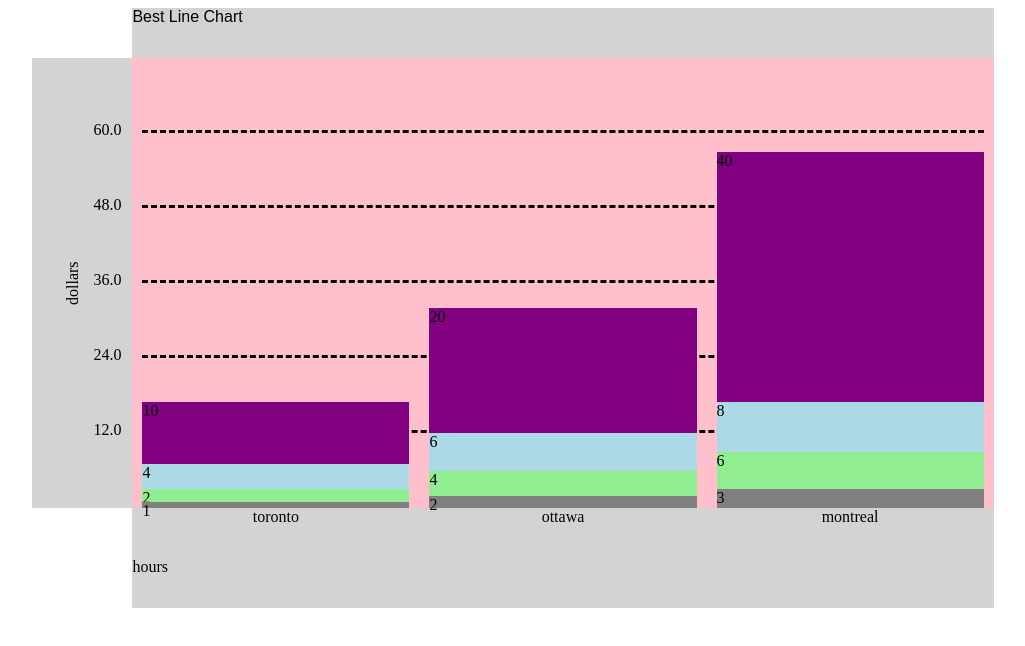
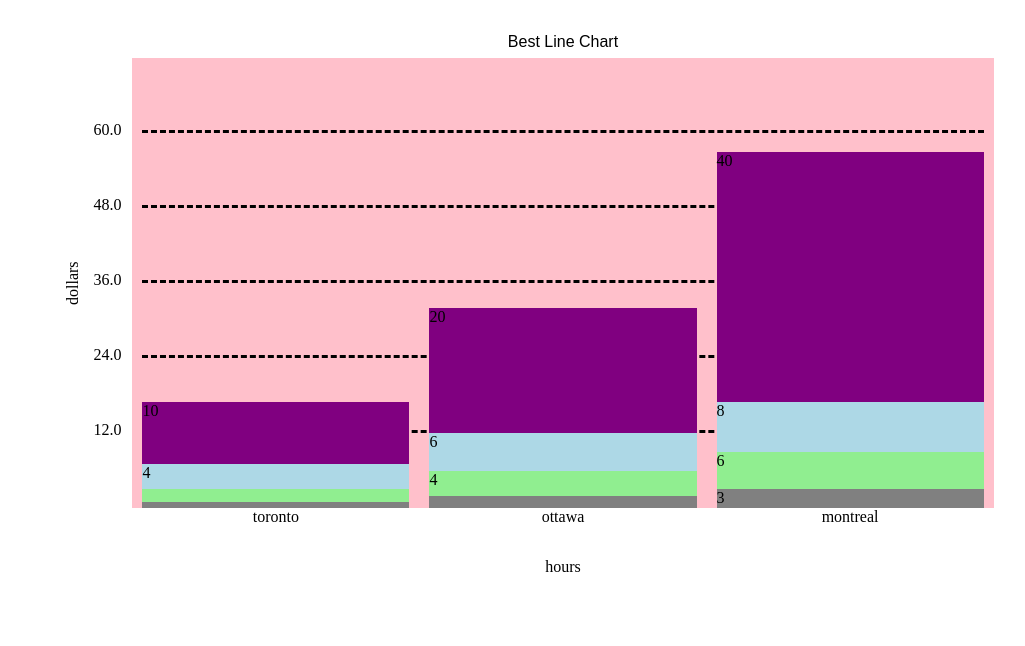
Before and after one commit to nikitasheremet/stretchBarChart, a plain HTML site: page index.html in a window 1280 px wide. Shown: the whole page, without its empty margins (102-1127 px from the left). Drawn offline with Linux system fonts and the light colour scheme.

Commit message:
added functionality to change number positioning within data bars

```diff
--- a/chartJs.js
+++ b/chartJs.js
@@ -80,7 +80,7 @@
       let output = "";
       for (i = 0; i < arrayLen; i++) {
         for (a = 0; a < lenData; a++) {
-          output += openDiv + "bar-" + i + a + ">" + data[i][a] + closeDiv;
+          output += openDiv + "bar-" + i + a + ">" + "<p class = label>" + data[i][a] + "</p>" + closeDiv;
         }
       }
      // alert(output);
@@ -101,11 +101,20 @@
         "border-bottom" : "dashed"
       })
     }
-    for (i = 0; i < lenData; i++) {
+    for (i = 0; i < lenData; i++) {///controls which column
       //alert("i is:" + i);
       let paddingNum = 0;
-      for (a = 0; a < arrayLen; a++) { ///////////////////// draws bars inside chart area
+      for (a = 0; a < arrayLen; a++) { //controls which layer
         //alert("a is: " + a)
+        let fillPer;
+        let pxFill;
+
+        fillPer = data[a][i]/(roundTop + ((roundTop/5)));
+        //alert("fill per is: " +fillPer)
+        pxFill = fillPer * 450; //////need to not hard code!!!!!!!!!!!!!!!
+        //alert(paddingNum);
+
+        //alert("pxfill is:" + pxFill);
         elemBar = ".bar-"+ a + i;
         //alert(elemBar);
         $(elemBar).css({
@@ -121,22 +130,29 @@
             return paddingNum + "px";
           },
           "height": function () {
-            let fillPer;
-            let pxFill;
-            fillPer = data[a][i]/(roundTop + ((roundTop/5)));
-            //alert("fill per is: " +fillPer)
-            pxFill = fillPer * 450; //////need to not hard code!!!!!!!!!!!!!!!
-            //alert(paddingNum);
-            paddingNum = pxFill + paddingNum;
-
-            //alert("pxfill is:" + pxFill);
             return pxFill + "px";
           },
           "place-self" : "end stretch",
           "z-index" : function () {
               return 100-a;
           }
+          //"text-align" : "center"
         });
+        elemBar += " .label";
+        //alert("elemBar is: " + elemBar);
+        $(elemBar).css({
+          "visibility" : function () {
+            //alert("pxfill is: " + pxFill);
+            if (pxFill < 14) {
+              return "hidden";
+            }
+          },
+          "margin-top" : "unset",
+          "display" : "flex",
+          "align-content" : "center"
+
+        })
+        paddingNum = pxFill + paddingNum;
       }
       padding = "0px"
     }
@@ -150,7 +166,7 @@
     "grid-template-rows": "50px auto 50px 50px"
   });
   $(".title, .x-axis-title, .y-axis-title, .x-axis, .y-axis").css({
-    "background-color": "lightgrey",
+    "background-color": "white",
   });
   $(".title").css({
     "grid-area" : "1/3/2/4",
@@ -159,10 +175,13 @@
     },
     "color" : function () {
       return dOpt.titleColor;
-    }
+    },
+    "text-align" : "center",
+    "padding-top" : "25px"
   });
   $(".x-axis-title").css({
-    "grid-area" : "4/3/5/4"
+    "grid-area" : "4/3/5/4",
+    "text-align" : "center"
   });
   $(".y-axis-title").css({
     "grid-area" : "2/1/3/2",
@@ -223,13 +242,20 @@
       return output;
     },
     "grid-template-rows": "repeat(6,1fr)",
-    "grid-column-gap": "20px",
+    "grid-column-gap": function () {
+      return dOpt.barSpacing;
+    },
     "padding-left":"10px",
     "padding-right": "10px",
     "position":"relative"
   });
 
+
   createVisual();
+
+  $(".lable").css({
+    "margin-block-start" : "unset"
+  })
 
 
 
```
Also changed, not shown: index.html (+1 -0 lines).
